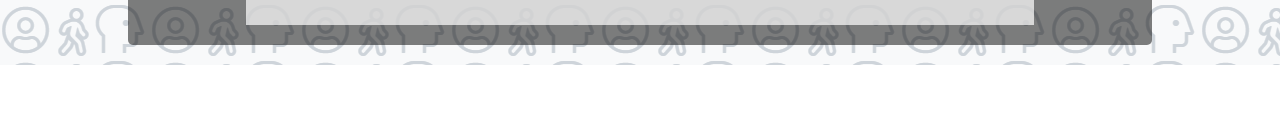
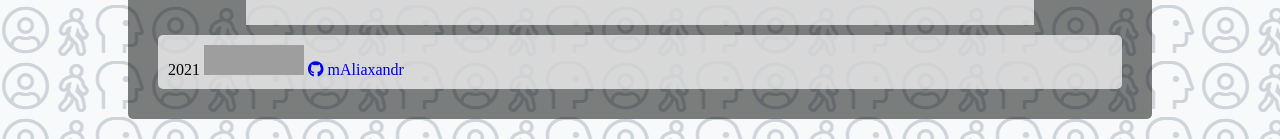
Before and after one commit to mAliaxandr/rsschool-cv, a plain HTML site: page index.html in a window 1280 px wide. Shown: the part 780-919 px from the top of the page. Before the commit the page ends 845 px from the top, so only its background shows below. Drawn offline with Linux system fonts and the light colour scheme; grey boxes are pictures that could not be loaded.

Commit message:
update: update readme

```diff
--- a/css/style.css
+++ b/css/style.css
@@ -2,6 +2,10 @@
     margin: 0;
     padding: 0;
     box-sizing: border-box;
+}
+
+a {
+    text-decoration: none;
 }
 
 body {
@@ -56,6 +60,26 @@ body {
     color: white;
 }
 
+.footer {
+    background: rgba(255,255,255, 0.7);
+    border-radius: 5px;
+    padding: 10px;
+    margin: 10px;
+}
+
+.footer_list {
+    list-style: none;
+}
+
+.footer_list li {
+    display: inline;
+}
+
+.footer_list-img {
+    width: 100px;
+    height: 30px;
+}
+
 h3{
     color: white;
     background: black;
--- a/index.html
+++ b/index.html
@@ -5,6 +5,7 @@
     <meta http-equiv="X-UA-Compatible" content="IE=edge">
     <meta name="viewport" content="width=device-width, initial-scale=1.0">
     <link rel="stylesheet" href="css/style.css">
+    <script src="https://kit.fontawesome.com/29630ee8fb.js" crossorigin="anonymous"></script>
     <title>CV FrontEnd</title>
 </head>
 <body>
@@ -61,6 +62,16 @@
             <h4>English level: PreIntermideate</h4>
         </section>
         </main>
+        <footer class="footer">
+            <ul class="footer_list">
+                <li>2021</li>
+                <li><a href="https://rs.school/js/" target="blank"><img class="footer_list-img" src="https://rs.school/images/rs_school_js.svg" alt="rsschool"></a>
+                </li>
+                <li><a href="https://github.com/mAliaxandr" target="blank"><i class="fab fa-github"></i> mAliaxandr</a></li>
+                <li></li>
+            </ul>
+
+        </footer>
     </div>
 </body>
 </html>
```
Also changed, not shown: img/Screenshot_CV.jpg (added), 1 other file.
